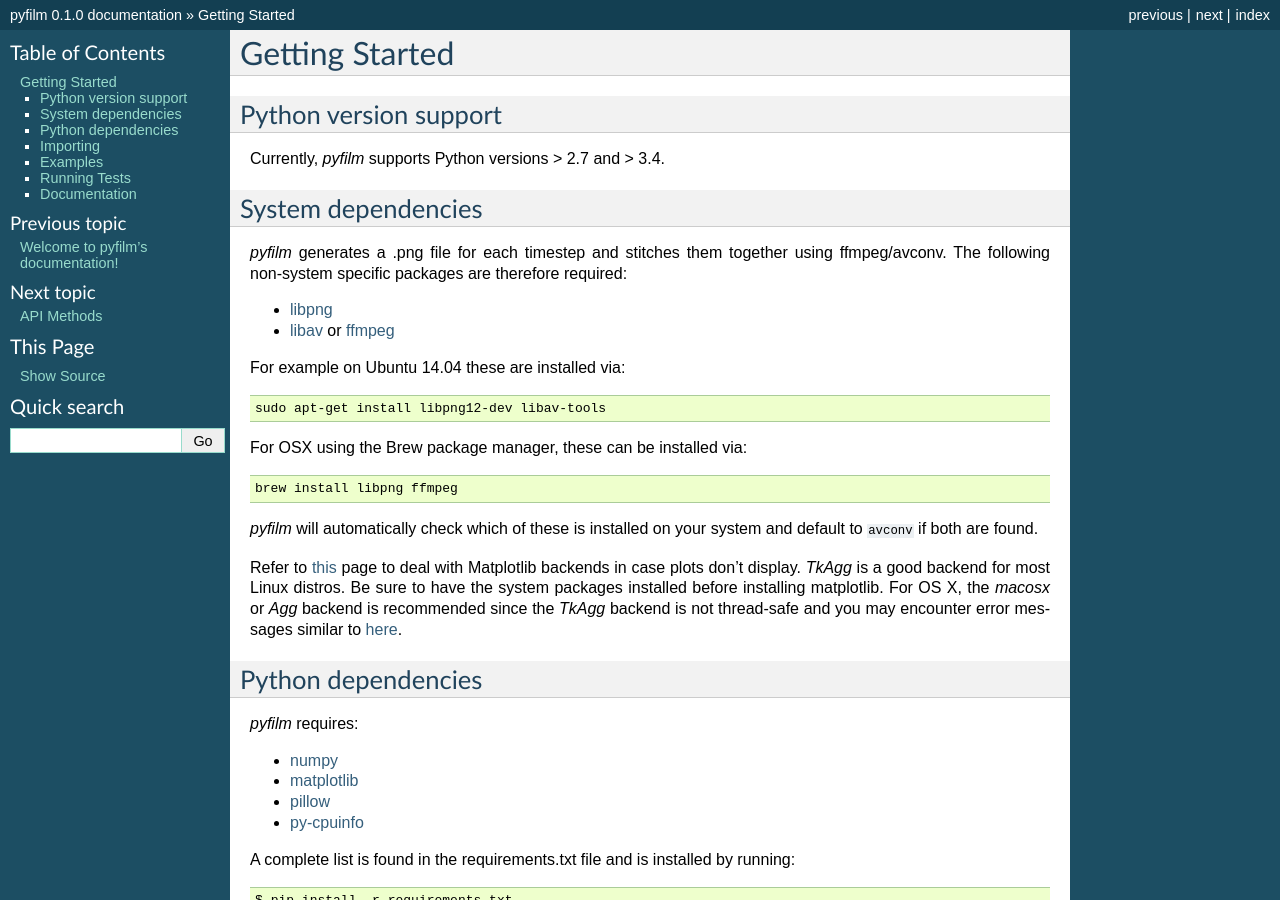
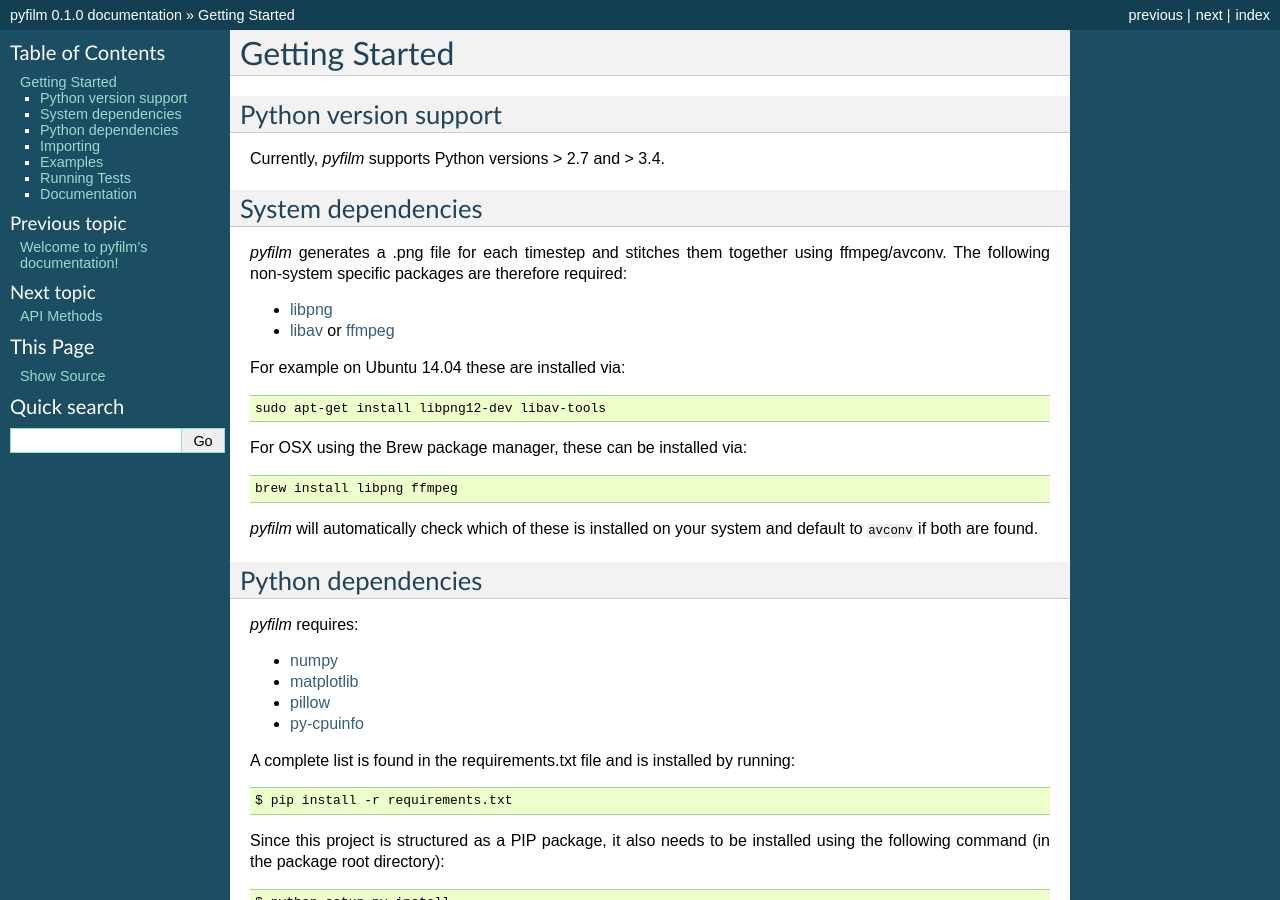
Before and after one commit to ferdinandvanwyk/pyfilm, a Sphinx documentation site: the page built from docs/source/getting_started.rst, in a window 1280 px wide and 900 px high. Built offline with Sphinx 7.4.7, drawn with Linux system fonts in a browser that asks for light colours.

```diff
--- a/docs/source/api_methods.rst
+++ b/docs/source/api_methods.rst
@@ -67,12 +67,12 @@ film_frames      'films/         [str] Location where film frames are written
                  film_frames'
 fps              10              [int] Frames per second of the film
 grid             True            [True | False] Controls plotting of gridlines
+nprocs           None            [None | int] Set max number of cpu cores to
+                                 use. Defaults to max number of cores on
+                                 machine
 title            ''              [str | list] Specify title as string or array
                                  of strings of length of time domain which is
                                  iterated through
-nprocs           None            [None | int] Set max number of cpu cores to
-                                 use. Defaults to max number of cores on
-                                 machine
 xlabel           'x'             [str] Specify xlabel. May include LaTeX
 xlim             None            [None | array] Set x-axis limits
 ylabel           'y'             [str] Specify ylabel. May include LaTeX
--- a/docs/source/getting_started.rst
+++ b/docs/source/getting_started.rst
@@ -31,17 +31,10 @@ For OSX using the Brew package manager, these can be installed via:
 *pyfilm* will automatically check which of these is installed on your system
 and default to ``avconv`` if both are found.
 
-Refer to this_ page to deal with Matplotlib backends in case plots don't
-display. `TkAgg` is a good backend for most Linux distros. Be sure to have the
-system packages installed before installing matplotlib. For OS X, the `macosx`
-or `Agg` backend is recommended since the `TkAgg` backend is not thread-safe
-and you may encounter error messages similar to here_.
 
 .. _libpng: http://www.libpng.org/pub/png/libpng.html
 .. _libav: https://libav.org/
 .. _ffmpeg: https://www.ffmpeg.org/
-.. _this: http://matplotlib.org/faq/usage_faq.html#what-is-a-backend
-.. _here: http://stackoverflow.com/questions/8106002/using-the-python-multiprocessing-module-for-io-with-pygame-on-mac-os-10-7
 
 Python dependencies
 -------------------
--- a/docs/source/index.rst
+++ b/docs/source/index.rst
@@ -23,6 +23,7 @@ Contents
    getting_started.rst
    api_methods.rst
    non_api_methods.rst
+   known_issues.rst
 
 Indices and tables
 ==================
```
Also changed, not shown: docs/source/known_issues.rst (added, +59 -0 lines).
